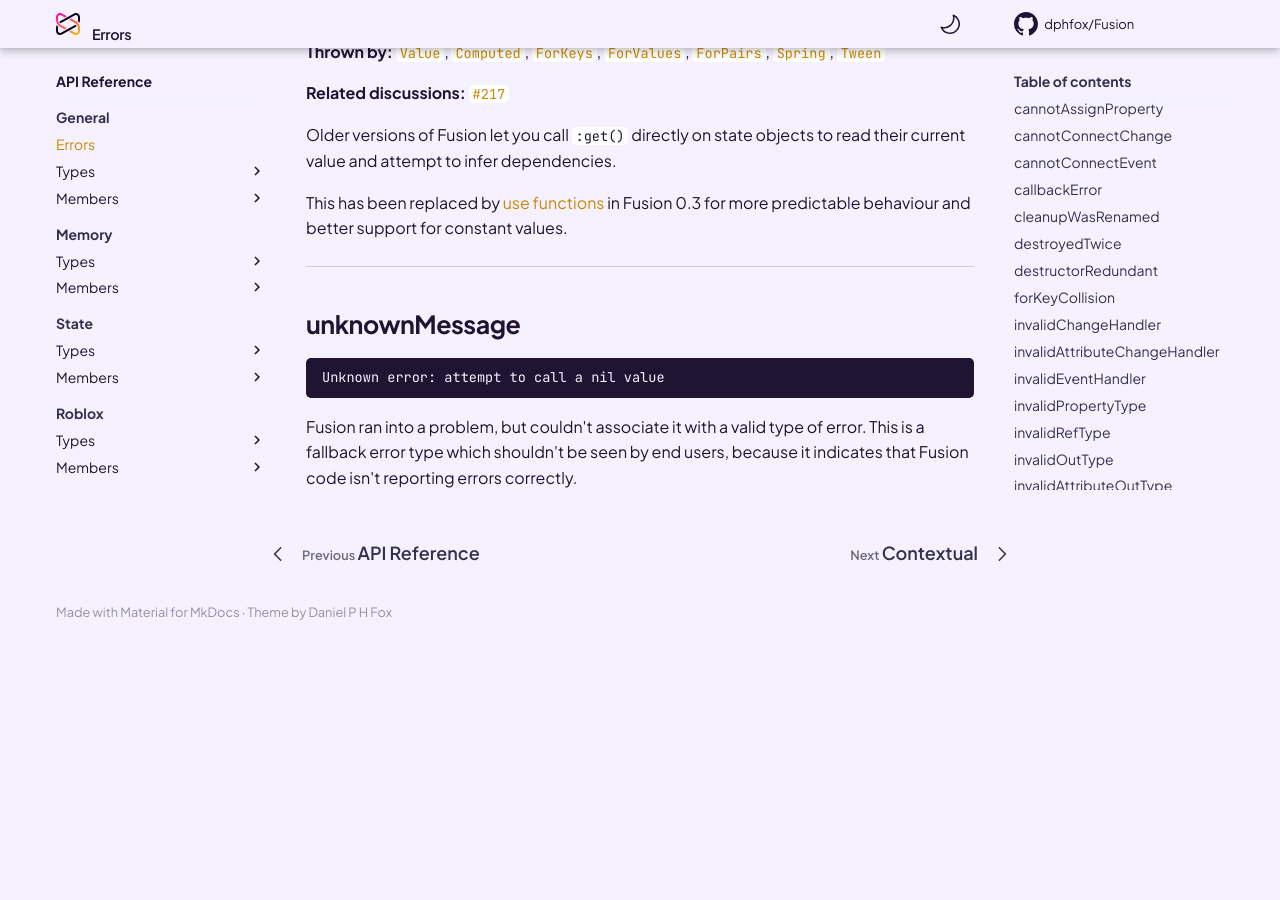
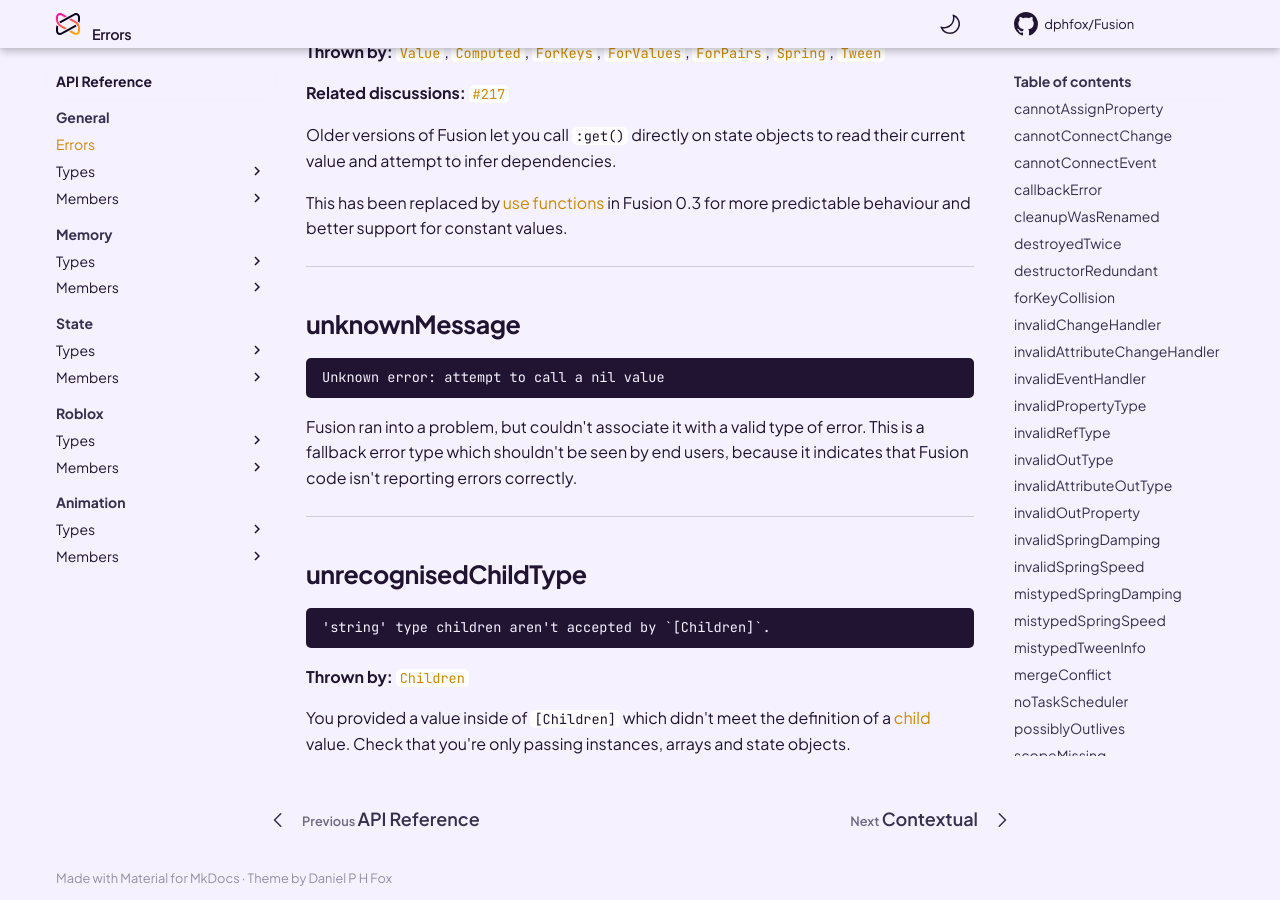
Before and after one commit to dphfox/Fusion, an MkDocs documentation site: the page built from docs/api-reference/general/errors.md, in a window 1280 px wide and 900 px high, scrolled down 8762 px. Built offline with MkDocs 1.6.1 and Material for MkDocs 9.7.7, drawn with Linux system fonts in a browser that asks for light colours; comment, search, counter and statistics services are not loaded; the version menu is left out; before the commit the page ends 9396 px from its top, so only the background shows below that; part of the change alters nothing that is shown.

Commit message:
unrecognisedChildType error

````diff
--- a/docs/api-reference/general/errors.md
+++ b/docs/api-reference/general/errors.md
@@ -34,8 +34,8 @@ The class type 'Foo' has no assignable property 'Bar'.
 ```
 
 **Thrown by:**
-[`New`](../../instances/members/new),
-[`Hydrate`](../../instances/members/hydrate)
+[`New`](../../roblox/members/new),
+[`Hydrate`](../../roblox/members/hydrate)
 
 You tried to set a property on an instance, but the property can't be assigned
 to for some reason. This could be because the property doesn't exist, or because
@@ -58,7 +58,7 @@ The Frame class doesn't have a property called 'Foo'.
 ```
 
 **Thrown by:**
-[`OnChange`](../../instances/members/onchange)
+[`OnChange`](../../roblox/members/onchange)
 
 You tried to connect to a property change event, but the property you specify
 doesn't exist on the instance.
@@ -75,7 +75,7 @@ The Frame class doesn't have an event called 'Foo'.
 ```
 
 **Thrown by:**
-[`OnEvent`](../../instances/members/onevent)
+[`OnEvent`](../../roblox/members/onevent)
 
 You tried to connect to an event on an instance, but the event you specify
 doesn't exist on the instance.
@@ -214,7 +214,7 @@ The change handler for the 'AbsoluteSize' property must be a function.
 ```
 
 **Thrown by:**
-[`OnChange`](../../instances/members/onchange)
+[`OnChange`](../../roblox/members/onchange)
 
 `OnChange` expected you to provide a function for it to run when the property
 changes, but you provided something other than a function.
@@ -233,7 +233,7 @@ The change handler for the 'Active' attribute must be a function.
 ```
 
 **Thrown by:**
-[`AttributeChange`](../../instances/members/attributechange)
+[`AttributeChange`](../../roblox/members/attributechange)
 
 `AttributeChange` expected you to provide a function for it to run when the
 attribute changes, but you provided something other than a function.
@@ -252,7 +252,7 @@ The handler for the 'MouseEnter' event must be a function.
 ```
 
 **Thrown by:**
-[`OnEvent`](../../instances/members/onevent)
+[`OnEvent`](../../roblox/members/onevent)
 
 `OnEvent` expected you to provide a function for it to run when the event is
 fired, but you provided something other than a function.
@@ -271,8 +271,8 @@ For example, you might have accidentally provided `nil`.
 ```
 
 **Thrown by:**
-[`New`](../../instances/members/new),
-[`Hydrate`](../../instances/members/hydrate)
+[`New`](../../roblox/members/new),
+[`Hydrate`](../../roblox/members/hydrate)
 
 You attempted to assign a value to a Roblox instance's property, but the
 assignment threw an error because that property doesn't accept values of that
@@ -290,7 +290,7 @@ Instance refs must be Value objects.
 ```
 
 **Thrown by:**
-[`Ref`](../../instances/members/ref)
+[`Ref`](../../roblox/members/ref)
 
 `Ref` expected you to give it a [value](../../state/members/value), but you gave
 it something else.
@@ -307,7 +307,7 @@ it something else.
 ```
 
 **Thrown by:**
-[`Out`](../../instances/members/out)
+[`Out`](../../roblox/members/out)
 
 `Out` expected you to give it a [value](../../state/members/value), but you gave
 it something else.
@@ -324,7 +324,7 @@ it something else.
 ```
 
 **Thrown by:**
-[`AttributeOut`](../../instances/members/attributeout)
+[`AttributeOut`](../../roblox/members/attributeout)
 
 `AttributeOut` expected you to give it a [value](../../state/members/value), but
 you gave it something else.
@@ -341,7 +341,7 @@ The Frame class doesn't have a property called 'MouseButton1Down'.
 ```
 
 **Thrown by:**
-[`Out`](../../instances/members/out)
+[`Out`](../../roblox/members/out)
 
 The property that you tried to output doesn't exist on the instance that `Out`
 was used with.
@@ -358,7 +358,7 @@ The damping ratio for a spring must be >= 0. (damping was -1.00)
 ```
 
 **Thrown by:**
-[`Spring`](../../instances/members/spring)
+[`Spring`](../../roblox/members/spring)
 
 You provided a damping ratio that the spring doesn't support, for example `NaN`,
 or a negative damping implying negative friction.
@@ -375,7 +375,7 @@ The speed of a spring must be >= 0. (speed was NaN)
 ```
 
 **Thrown by:**
-[`Spring`](../../instances/members/spring)
+[`Spring`](../../roblox/members/spring)
 
 You provided a speed multiplier that the spring doesn't support, for example
 `NaN` or a negative speed implying the spring moves backwards through time.
@@ -392,7 +392,7 @@ The damping ratio for a spring must be a number. (got a string)
 ```
 
 **Thrown by:**
-[`Spring`](../../instances/members/spring)
+[`Spring`](../../roblox/members/spring)
 
 You provided a damping ratio that the spring couldn't understand. Damping ratio
 has to be a number.
@@ -409,7 +409,7 @@ The speed of a spring must be a number. (got a string)
 ```
 
 **Thrown by:**
-[`Spring`](../../instances/members/spring)
+[`Spring`](../../roblox/members/spring)
 
 You provided a speed multiplier that the spring couldn't understand. Speed has
 to be a number.
@@ -426,7 +426,7 @@ The tween info of a tween must be a TweenInfo. (got a table)
 ```
 
 **Thrown by:**
-[`Tween`](../../instances/members/tween)
+[`Tween`](../../roblox/members/tween)
 
 You provided an easing curve that the tween couldn't understand. The easing
 curve has to be specified using Roblox's `TweenInfo` data type.
@@ -487,12 +487,12 @@ discussion #292 on GitHub for advice.
 **Thrown by:**
 [`Spring`](../../animation/members/spring),
 [`Tween`](../../animation/members/tween),
-[`New`](../../instances/members/new),
-[`Hydrate`](../../instances/members/hydrate),
-[`Attribute`](../../instances/members/attribute),
-[`AttributeOut`](../../instances/members/attributeout),
-[`Out`](../../instances/members/out),
-[`Ref`](../../instances/members/ref),
+[`New`](../../roblox/members/new),
+[`Hydrate`](../../roblox/members/hydrate),
+[`Attribute`](../../roblox/members/attribute),
+[`AttributeOut`](../../roblox/members/attributeout),
+[`Out`](../../roblox/members/out),
+[`Ref`](../../roblox/members/ref),
 [`Computed`](../../state/members/computed),
 [`Observer`](../../state/members/observer)
 
@@ -531,8 +531,8 @@ discussion #292 on GitHub for advice.
 ```
 
 **Thrown by:**
-[`New`](../../instances/members/new),
-[`Hydrate`](../../instances/members/hydrate),
+[`New`](../../roblox/members/new),
+[`Hydrate`](../../roblox/members/hydrate),
 [`Value`](../../state/members/value),
 [`Computed`](../../state/members/computed),
 [`Observer`](../../state/members/observer),
@@ -613,3 +613,21 @@ Fusion ran into a problem, but couldn't associate it with a valid type of error.
 This is a fallback error type which shouldn't be seen by end users, because it
 indicates that Fusion code isn't reporting errors correctly.
 </div>
+
+-----
+
+<div class="fusiondoc-error-api-section" markdown>
+
+## unrecognisedChildType
+
+```
+'string' type children aren't accepted by `[Children]`.
+```
+
+**Thrown by:**
+[`Children`](../../roblox/members/children)
+
+You provided a value inside of `[Children]` which didn't meet the definition of
+a [child](../../roblox/types/child) value. Check that you're only passing
+instances, arrays and state objects.
+</div>
````
